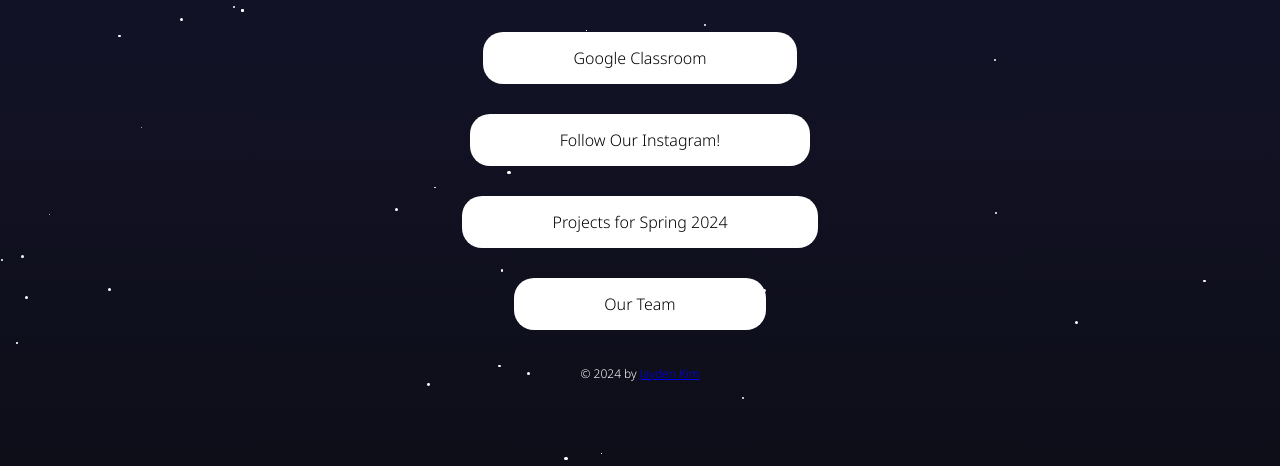
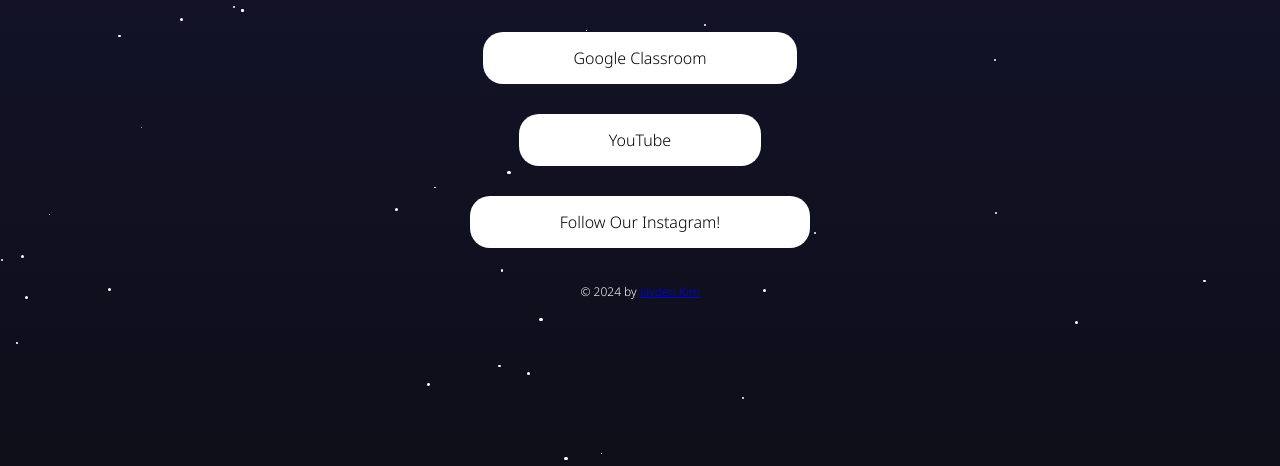
Before and after one commit to uhEgg/hackclub, a plain HTML site: page index.html in a window 1280 px wide. Shown: the part 334-800 px from the top of the page. Drawn offline with Linux system fonts and the light colour scheme; a web font is replaced by a local one.

Commit message:
Update index.html

```diff
--- a/index.html
+++ b/index.html
@@ -17,10 +17,10 @@
             justify-content: flex-start;
             min-height: 100vh;
             background: linear-gradient(to bottom, #171633, #0d0e18); /* Dark purple-blue to black gradient */
-            overflow: hidden;
             position: relative; /* Added relative positioning */
             font-family: 'Rubik Scribble', sans-serif; /* Use the imported font for the text */
         }
+
 
         header {
             padding: 20px;
@@ -161,10 +161,9 @@
 
     <!-- Buttons -->
     <div class="button-container">
-        <button class="button"><a href="https://www.google.com" target="_blank">Google Classroom</a></button>
+        <button class="button"><a href="https://classroom.google.com/c/NjYwOTc5MDI1OTUz?cjc=qtas67h" target="_blank">Google Classroom</a></button>
+        <button class="button"><a href="https://www.youtube.com/@HackClubOCSA" target="_blank">YouTube</a></button>
         <button class="button"><a href="https://www.instagram.com/ocsa.hackclub/" target="_blank">Follow Our Instagram!</a></button>
-        <button class="button"><a href="https://hackclub.com" target="_blank">Projects for Spring 2024</a></button>
-        <button class="button"><a href="https://www.google.com" target="_blank">Our Team</a></button>
     </div>
 
     <!-- Custom cursor -->
```
